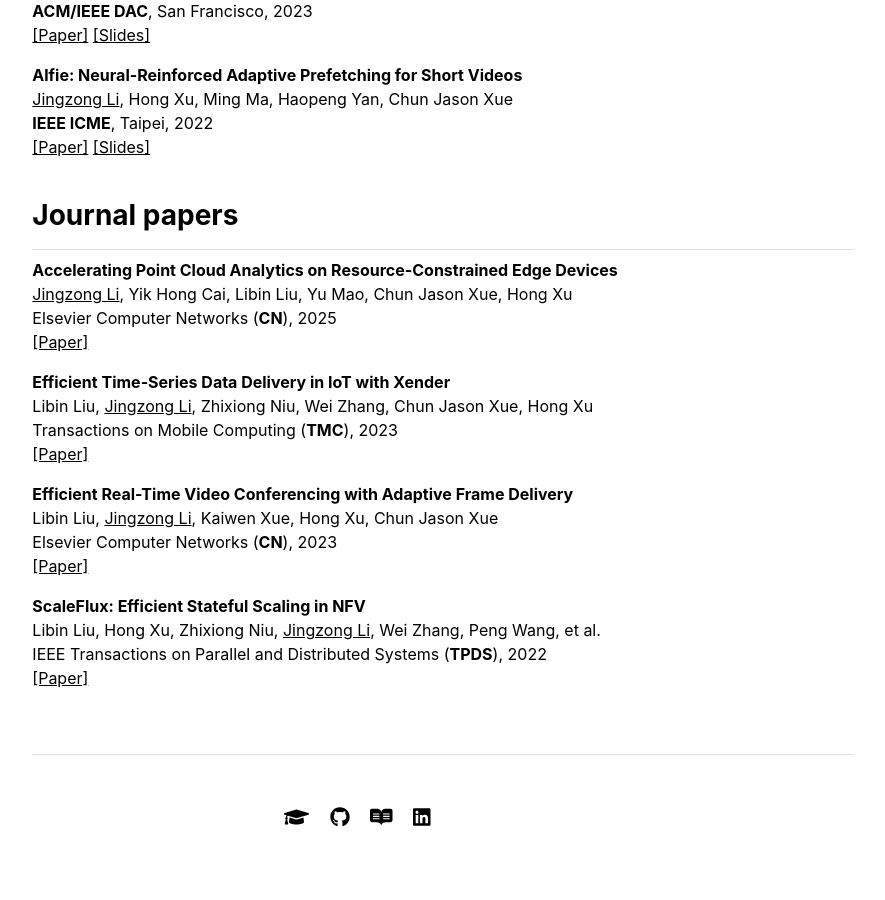
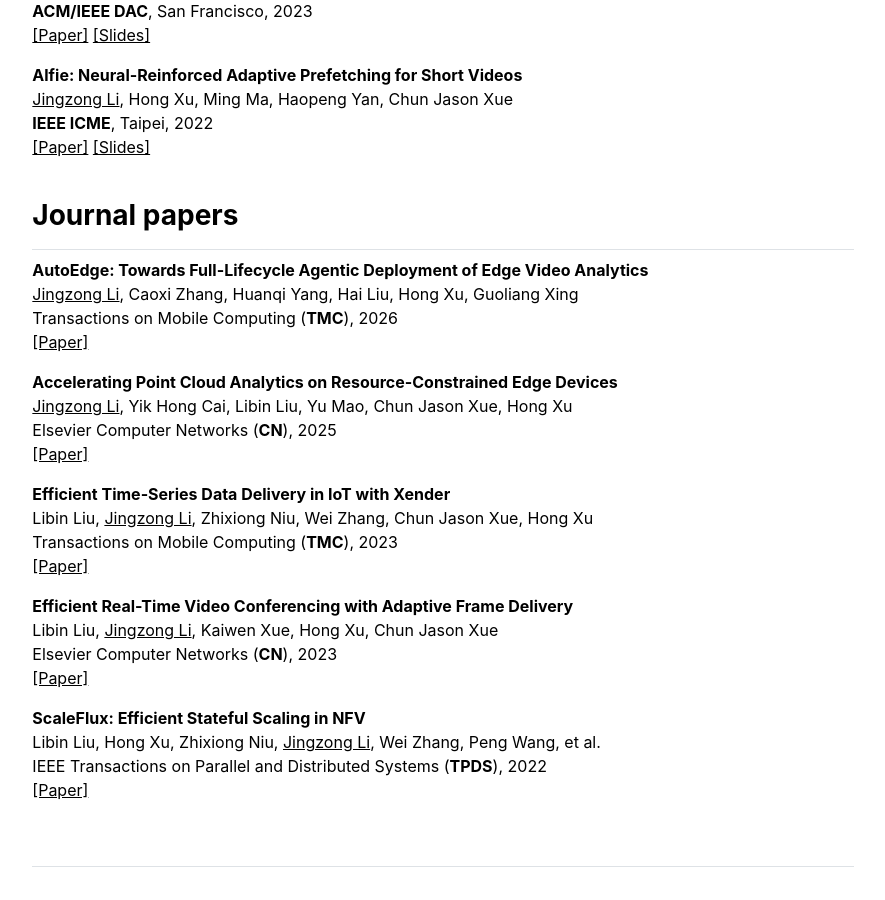
Before and after one commit to kanonjz/academic, a Jekyll site: the page built from publications.md, in a window 1280 px wide and 900 px high, scrolled down 1283 px. Shown: the whole window, without its empty margins (197-1082 px from the left). Built offline with Jekyll 4.4.1, drawn with Linux system fonts in a browser that asks for light colours.

Commit message:
add AutoEdge

```diff
--- a/_data/publications.yml
+++ b/_data/publications.yml
@@ -11,6 +11,7 @@ conference:
 - {name: 'Alfie: Neural-Reinforced Adaptive Prefetching for Short Videos', url: 'share/alfie-icme22.pdf', author: '<u>Jingzong Li</u>, Hong Xu, Ming Ma, Haopeng Yan, Chun Jason Xue', venue: '<b>IEEE ICME</b>, Taipei, 2022', slide: 'share/slides/alfie-icme22-slide.pdf'}
 
 journal:
+- {name: 'AutoEdge: Towards Full-Lifecycle Agentic Deployment of Edge Video Analytics', url: 'share/AutoEdge-tmc26.pdf', author: '<u>Jingzong Li</u>, Caoxi Zhang, Huanqi Yang, Hai Liu, Hong Xu, Guoliang Xing', venue: 'Transactions on Mobile Computing (<b>TMC</b>), 2026', slide: ''}
 - {name: 'Accelerating Point Cloud Analytics on Resource-Constrained Edge Devices', url: 'share/moby-cn25.pdf', author: '<u>Jingzong Li</u>, Yik Hong Cai, Libin Liu, Yu Mao, Chun Jason Xue, Hong Xu', venue: 'Elsevier Computer Networks (<b>CN</b>), 2025', slide: ''}
 - {name: 'Efficient Time-Series Data Delivery in IoT with Xender', url: 'https://ieeexplore.ieee.org/abstract/document/10185624', author: 'Libin Liu, <u>Jingzong Li</u>, Zhixiong Niu, Wei Zhang, Chun Jason Xue, Hong Xu', venue: 'Transactions on Mobile Computing (<b>TMC</b>), 2023', slide: ''}
 - {name: 'Efficient Real-Time Video Conferencing with Adaptive Frame Delivery', url: 'https://www.sciencedirect.com/science/article/pii/S1389128623003638', author: 'Libin Liu, <u>Jingzong Li</u>, Kaiwen Xue, Hong Xu, Chun Jason Xue', venue: 'Elsevier Computer Networks (<b>CN</b>), 2023', slide: ''}
```
Also changed, not shown: 1 other file.
